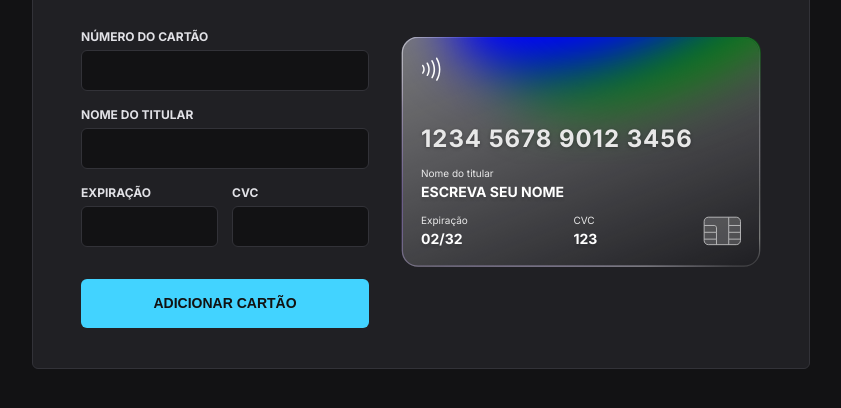
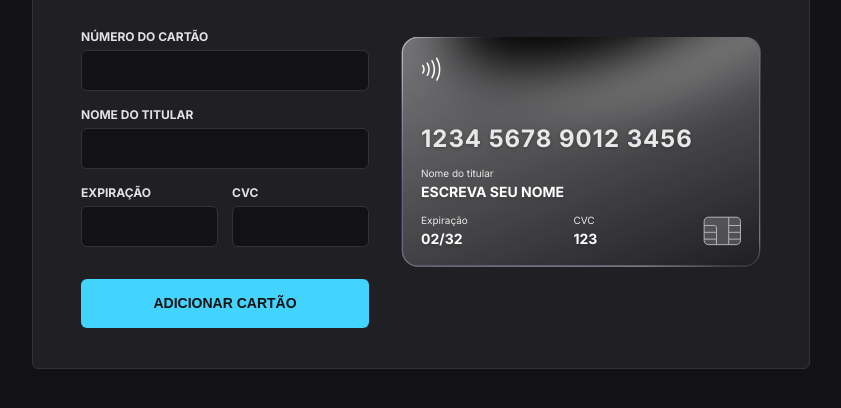
Before and after one commit to richardpiresc/explorer-lab, a website built with Vite: page index.html in a window 1280 px wide. Shown: the part 242-650 px from the top of the page, without its empty margins (219-1060 px from the left). Built offline with nearby package versions, Linux system fonts and the light colour scheme.

Commit message:
Correção de cor default

```diff
--- a/index.html
+++ b/index.html
@@ -44,13 +44,13 @@
               <g filter="url(#filter0_f_3_2547)">
                 <path
                   d="M451.518 -135.506C473.881 -89.3531 414.166 -13.4917 318.142 33.9349C222.118 81.3615 126.147 82.3939 103.784 36.2409C81.4215 -9.91221 141.136 -85.7735 237.16 -133.2C333.184 -180.627 429.156 -181.659 451.518 -135.506Z"
-                  fill="green"
+                  fill="gray"
                 />
               </g>
               <g filter="url(#filter1_f_3_2547)">
                 <path
                   d="M399.134 -169.756C421.497 -123.603 361.783 -47.742 265.758 -0.315356C169.734 47.1113 73.7629 48.1437 51.4003 1.99062C29.0377 -44.1624 88.7521 -120.024 184.776 -167.45C280.8 -214.877 376.772 -215.909 399.134 -169.756Z"
-                  fill="blue"
+                  fill="black"
                 />
               </g>
             </g>
```
